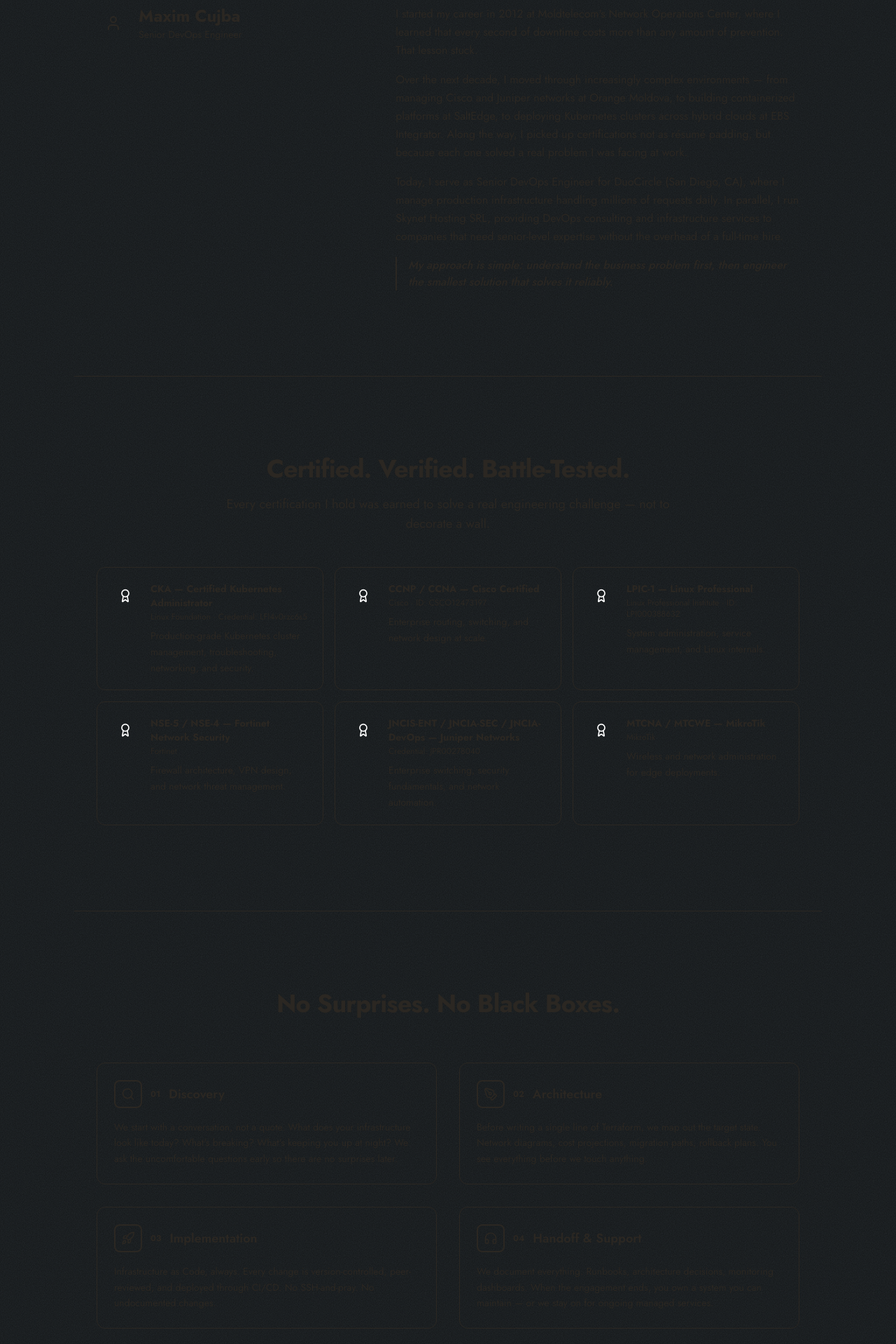
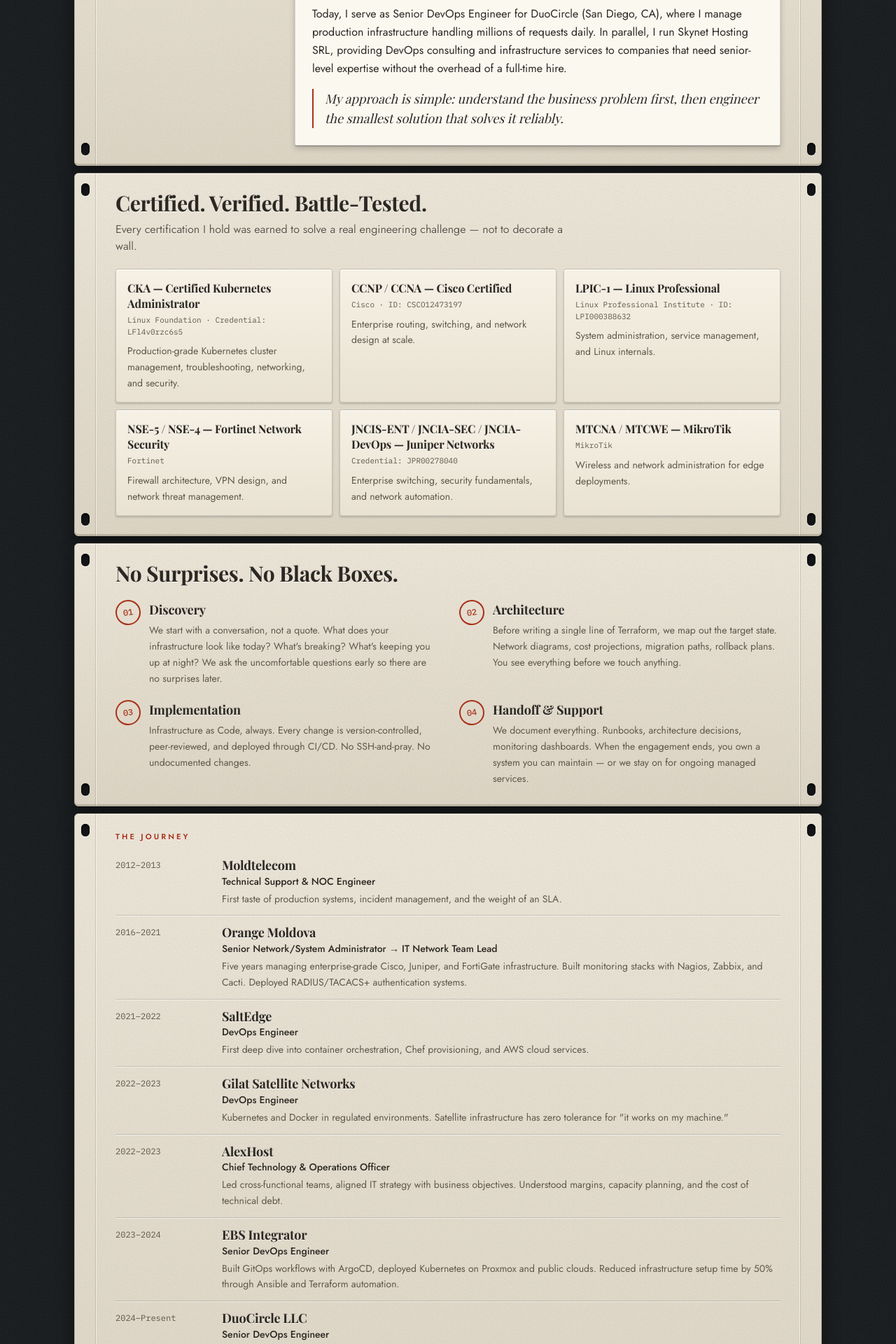
Before and after one commit to mcujba/devopsflow, a Next.js app: page /en/about in a window 1280 px wide. Shown: the part 640-2560 px from the top of the page at 70% size. Built offline with nearby package versions, Linux system fonts and the light colour scheme; no server answers; a web font is replaced by a local one.

Commit message:
feat: restyle about page as rack modules
Co-Authored-By: Claude Opus 5.5 <noreply@anthropic.com>

```diff
--- a/src/components/about/about-sections.tsx
+++ b/src/components/about/about-sections.tsx
@@ -1,21 +1,6 @@
 import { useTranslations } from "next-intl";
-import {
-  Building2,
-  User,
-  Award,
-  Search,
-  PenTool,
-  Rocket,
-  Headphones,
-  Heart,
-  Shield,
-  MessageSquare,
-  Eye,
-  ArrowRight,
-  Calendar,
-  Briefcase,
-} from "lucide-react";
 import { Link } from "@/i18n/navigation";
+import { Unit } from "@/components/rack/unit";
 
 /* ─── Hero ────────────────────────────────────────────── */
 
@@ -23,60 +8,11 @@ export function AboutHero() {
   const t = useTranslations("AboutPage");
 
   return (
-    <section className="relative py-20 sm:py-28">
-      <div className="absolute inset-0 -z-10 bg-gradient-to-b from-primary/5 via-background to-background" />
-      <div className="mx-auto max-w-6xl px-4 sm:px-6 lg:px-8">
-        <div
-          className="mx-auto max-w-3xl text-center"
-        >
-          <h1 className="text-4xl font-bold tracking-tight sm:text-5xl lg:text-6xl">
-            {t("hero_title")}
-          </h1>
-          <p className="mt-6 text-lg text-muted-foreground sm:text-xl">
-            {t("hero_subtitle")}
-          </p>
-        </div>
-      </div>
-    </section>
-  );
-}
-
-/* ─── Company ─────────────────────────────────────────── */
-
-export function AboutCompany() {
-  const t = useTranslations("AboutPage");
-
-  return (
-    <section className="border-t border-border/40 py-20 sm:py-28">
-      <div className="mx-auto max-w-6xl px-4 sm:px-6 lg:px-8">
-        <div className="grid items-start gap-12 lg:grid-cols-5 lg:gap-16">
-          <div
-            className="lg:col-span-2"
-          >
-            <div className="flex items-center gap-3">
-              <div className="flex h-12 w-12 items-center justify-center rounded-xl bg-primary/10">
-                <Building2 className="h-6 w-6 text-primary" aria-hidden="true" />
-              </div>
-              <h2 className="text-2xl font-bold">{t("company_name")}</h2>
-            </div>
-          </div>
-
-          <div
-            className="space-y-4 lg:col-span-3"
-          >
-            <p className="text-muted-foreground leading-relaxed">
-              {t("company_p1")}
-            </p>
-            <p className="text-muted-foreground leading-relaxed">
-              {t("company_p2")}
-            </p>
-            <p className="font-medium text-primary">
-              {t("company_registered")}
-            </p>
-          </div>
-        </div>
-      </div>
-    </section>
+    <Unit>
+      <p className="engraved">{t("founder_name")}</p>
+      <h1 className="display mt-2 max-w-3xl text-3xl leading-tight sm:text-5xl">{t("hero_title")}</h1>
+      <p className="relief mt-4 max-w-2xl text-lg leading-relaxed text-ink-muted">{t("hero_subtitle")}</p>
+    </Unit>
   );
 }
 
@@ -86,42 +22,71 @@ export function AboutFounder() {
   const t = useTranslations("AboutPage");
 
   return (
-    <section className="border-t border-border/40 bg-card/50 py-20 sm:py-28">
-      <div className="mx-auto max-w-6xl px-4 sm:px-6 lg:px-8">
-        <div className="grid items-start gap-12 lg:grid-cols-5 lg:gap-16">
-          <div
-            className="lg:col-span-2"
-          >
-            <div className="flex items-center gap-3">
-              <div className="flex h-12 w-12 items-center justify-center rounded-xl bg-primary/10">
-                <User className="h-6 w-6 text-primary" aria-hidden="true" />
+    <Unit>
+      <div className="grid gap-6 lg:grid-cols-[14rem_minmax(0,1fr)] lg:gap-8">
+        <div>
+          <h2 className="display text-2xl">{t("founder_name")}</h2>
+          <p className="engraved mt-1">{t("founder_role")}</p>
         </div>
-              <div>
-                <h2 className="text-2xl font-bold">{t("founder_name")}</h2>
-                <p className="text-sm text-muted-foreground">{t("founder_role")}</p>
+        <div className="sheet space-y-4 p-5 leading-relaxed sm:p-6">
+          <p>{t("founder_p1")}</p>
+          <p>{t("founder_p2")}</p>
+          <p>{t("founder_p3")}</p>
+          <p className="border-l-2 border-red pl-4 font-display text-lg italic">{t("founder_approach")}</p>
         </div>
       </div>
+    </Unit>
+  );
+}
+
+/* ─── Certifications ──────────────────────────────────── */
+
+const certKeys = ["cka", "ccnp", "lpic", "nse", "juniper", "mikrotik"] as const;
+
+export function AboutCertifications() {
+  const t = useTranslations("AboutPage");
+
+  return (
+    <Unit>
+      <h2 className="display text-2xl sm:text-3xl">{t("certs_title")}</h2>
+      <p className="relief mt-2 max-w-2xl text-ink-muted">{t("certs_subtitle")}</p>
+      <ul className="mt-5 grid gap-2.5 sm:grid-cols-2 lg:grid-cols-3">
+        {certKeys.map((key) => (
+          <li key={key} className="raised p-4">
+            <h3 className="display text-base leading-snug">{t(`cert_${key}_name`)}</h3>
+            <p className="mt-1 font-mono text-[0.6875rem] text-ink-muted">{t(`cert_${key}_org`)}</p>
+            <p className="mt-2 text-sm leading-relaxed text-ink-muted">{t(`cert_${key}_desc`)}</p>
+          </li>
+        ))}
+      </ul>
+    </Unit>
+  );
+}
+
+/* ─── Process ─────────────────────────────────────────── */
+
+const processSteps = ["s1", "s2", "s3", "s4"] as const;
+
+export function AboutProcess() {
+  const t = useTranslations("AboutPage");
+
+  return (
+    <Unit>
+      <h2 className="display text-2xl sm:text-3xl">{t("process_title")}</h2>
+      <ol className="mt-5 grid gap-x-8 gap-y-5 sm:grid-cols-2">
+        {processSteps.map((step, index) => (
+          <li key={step} className="grid grid-cols-[2.25rem_minmax(0,1fr)] gap-3">
+            <span className="stamp" aria-hidden="true">
+              0{index + 1}
+            </span>
+            <div>
+              <h3 className="display text-lg">{t(`process_${step}_title`)}</h3>
+              <p className="mt-1 text-sm leading-relaxed text-ink-muted">{t(`process_${step}_desc`)}</p>
             </div>
-
-          <div
-            className="space-y-4 lg:col-span-3"
-          >
-            <p className="text-muted-foreground leading-relaxed">
-              {t("founder_p1")}
-            </p>
-            <p className="text-muted-foreground leading-relaxed">
-              {t("founder_p2")}
-            </p>
-            <p className="text-muted-foreground leading-relaxed">
-              {t("founder_p3")}
-            </p>
-            <p className="border-l-2 border-primary pl-4 font-medium italic">
-              {t("founder_approach")}
-            </p>
-          </div>
-        </div>
-      </div>
-    </section>
+          </li>
+        ))}
+      </ol>
+    </Unit>
   );
 }
 
@@ -136,212 +101,62 @@ export function AboutTimeline() {
   const t = useTranslations("AboutPage");
 
   return (
-    <section className="border-t border-border/40 py-20 sm:py-28">
-      <div className="mx-auto max-w-6xl px-4 sm:px-6 lg:px-8">
-        <div
-          className="mx-auto mb-16 max-w-2xl text-center"
-        >
-          <h2 className="text-sm font-semibold uppercase tracking-wider text-primary">
-            {t("timeline_label")}
-          </h2>
+    <Unit>
+      <h2 className="label-red">{t("timeline_label")}</h2>
+      <ol className="ledger mt-2">
+        {timelineEntries.map((key) => (
+          <li key={key} className="grid gap-x-6 gap-y-1 py-3 sm:grid-cols-[8rem_minmax(0,1fr)]">
+            <p className="font-mono text-xs text-ink-muted sm:pt-1">{t(`tl_${key}_date`)}</p>
+            <div>
+              <h3 className="display text-lg leading-snug">{t(`tl_${key}_company`)}</h3>
+              <p className="text-sm font-medium">{t(`tl_${key}_role`)}</p>
+              <p className="mt-1 text-sm leading-relaxed text-ink-muted">{t(`tl_${key}_desc`)}</p>
             </div>
-
-        <div className="relative">
-          {/* Vertical line */}
-          <div className="absolute left-4 top-0 bottom-0 hidden w-px bg-border/60 sm:block lg:left-1/2 lg:-translate-x-px" />
-
-          <div className="space-y-8 sm:space-y-12">
-            {timelineEntries.map((key, i) => (
-              <div
-                key={key}
-                className={`relative grid gap-4 sm:grid-cols-[1fr] sm:pl-12 lg:grid-cols-2 lg:gap-12 lg:pl-0 ${
-                  i % 2 === 0 ? "" : "lg:direction-rtl"
-                }`}
-              >
-                {/* Dot */}
-                <div className="absolute left-4 top-1 hidden h-3 w-3 -translate-x-1/2 rounded-full border-2 border-primary bg-background sm:block lg:left-1/2" />
-
-                {/* Content — alternate sides on desktop */}
-                <div className={`${i % 2 === 0 ? "lg:text-right lg:pr-12" : "lg:col-start-2 lg:pl-12"}`}>
-                  <div className="flex items-center gap-2 text-sm text-primary lg:justify-start">
-                    <Calendar className="h-3.5 w-3.5 lg:hidden" aria-hidden="true" />
-                    {t(`tl_${key}_date` as Parameters<typeof t>[0])}
-                  </div>
-                  <h3 className="mt-1 flex items-center gap-2 text-lg font-bold">
-                    <Briefcase className="h-4 w-4 text-muted-foreground lg:hidden" aria-hidden="true" />
-                    {t(`tl_${key}_company` as Parameters<typeof t>[0])}
-                  </h3>
-                  <p className="text-sm font-medium text-muted-foreground">
-                    {t(`tl_${key}_role` as Parameters<typeof t>[0])}
-                  </p>
-                  <p className="mt-2 text-sm text-muted-foreground leading-relaxed">
-                    {t(`tl_${key}_desc` as Parameters<typeof t>[0])}
-                  </p>
-                </div>
-
-                {/* Empty column for alternating layout */}
-                {i % 2 === 0 && <div className="hidden lg:block" />}
-              </div>
+          </li>
         ))}
-          </div>
-        </div>
-      </div>
-    </section>
+      </ol>
+    </Unit>
   );
 }
 
-/* ─── Certifications (detailed) ───────────────────────── */
+/* ─── Company ─────────────────────────────────────────── */
 
-const certKeys = ["cka", "ccnp", "lpic", "nse", "juniper", "mikrotik"] as const;
-export function AboutCertifications() {
+export function AboutCompany() {
   const t = useTranslations("AboutPage");
 
   return (
-    <section className="border-t border-border/40 bg-card/50 py-20 sm:py-28">
-      <div className="mx-auto max-w-6xl px-4 sm:px-6 lg:px-8">
-        <div
-          className="mx-auto mb-12 max-w-2xl text-center"
-        >
-          <h2 className="text-3xl font-bold tracking-tight sm:text-4xl">
-            {t("certs_title")}
-          </h2>
-          <p className="mt-4 text-lg text-muted-foreground">{t("certs_subtitle")}</p>
-        </div>
-
-        <div
-          className="grid gap-4 sm:grid-cols-2 lg:grid-cols-3"
-        >
-          {certKeys.map((key) => (
-            <div
-              key={key}
-              className="rounded-xl border border-border/60 bg-card p-5 transition-colors hover:border-primary/40 hover:shadow-lg hover:shadow-primary/5"
-            >
-              <div className="flex items-start gap-4">
-                <div className="bg-gradient-solid flex h-10 w-10 shrink-0 items-center justify-center rounded-lg">
-                  <Award className="h-5 w-5 text-white" aria-hidden="true" />
-                </div>
-                <div>
-                  <h3 className="text-sm font-bold">
-                    {t(`cert_${key}_name` as Parameters<typeof t>[0])}
-                  </h3>
-                  <p className="mt-0.5 text-xs text-muted-foreground">
-                    {t(`cert_${key}_org` as Parameters<typeof t>[0])}
-                  </p>
-                  <p className="mt-2 text-sm text-muted-foreground leading-relaxed">
-                    {t(`cert_${key}_desc` as Parameters<typeof t>[0])}
-                  </p>
+    <Unit>
+      <div className="grid gap-6 lg:grid-cols-[14rem_minmax(0,1fr)] lg:gap-8">
+        <h2 className="display text-2xl">{t("company_name")}</h2>
+        <div className="sheet space-y-4 p-5 leading-relaxed sm:p-6">
+          <p>{t("company_p1")}</p>
+          <p>{t("company_p2")}</p>
+          <p className="font-semibold text-red">{t("company_registered")}</p>
         </div>
       </div>
-            </div>
-          ))}
-        </div>
-      </div>
-    </section>
-  );
-}
-
-/* ─── Process ─────────────────────────────────────────── */
-
-const processSteps = [
-  { key: "s1", icon: Search, step: "01" },
-  { key: "s2", icon: PenTool, step: "02" },
-  { key: "s3", icon: Rocket, step: "03" },
-  { key: "s4", icon: Headphones, step: "04" },
-] as const;
-
-export function AboutProcess() {
-  const t = useTranslations("AboutPage");
-
-  return (
-    <section className="border-t border-border/40 py-20 sm:py-28">
-      <div className="mx-auto max-w-6xl px-4 sm:px-6 lg:px-8">
-        <div
-          className="mx-auto mb-16 max-w-2xl text-center"
-        >
-          <h2 className="text-3xl font-bold tracking-tight sm:text-4xl">
-            {t("process_title")}
-          </h2>
-        </div>
-
-        <div
-          className="grid gap-8 sm:grid-cols-2"
-        >
-          {processSteps.map((step) => {
-            const Icon = step.icon;
-            return (
-              <div
-                key={step.key}
-                className="relative rounded-xl border border-border/60 bg-card p-6"
-              >
-                <div className="mb-4 flex items-center gap-3">
-                  <div className="flex h-10 w-10 items-center justify-center rounded-lg border-2 border-primary/30 bg-card">
-                    <Icon className="h-5 w-5 text-primary" aria-hidden="true" />
-                  </div>
-                  <span className="text-xs font-bold text-primary">{step.step}</span>
-                  <h3 className="text-lg font-semibold">
-                    {t(`process_${step.key}_title` as Parameters<typeof t>[0])}
-                  </h3>
-                </div>
-                <p className="text-sm text-muted-foreground leading-relaxed">
-                  {t(`process_${step.key}_desc` as Parameters<typeof t>[0])}
-                </p>
-              </div>
-            );
-          })}
-        </div>
-      </div>
-    </section>
+    </Unit>
   );
 }
 
 /* ─── Values ──────────────────────────────────────────── */
 
-const values = [
-  { key: "1", icon: Heart },
-  { key: "2", icon: Shield },
-  { key: "3", icon: MessageSquare },
-  { key: "4", icon: Eye },
-] as const;
+const values = ["1", "2", "3", "4"] as const;
 
 export function AboutValues() {
   const t = useTranslations("AboutPage");
 
   return (
-    <section className="border-t border-border/40 bg-card/50 py-20 sm:py-28">
-      <div className="mx-auto max-w-6xl px-4 sm:px-6 lg:px-8">
-        <div
-          className="mx-auto mb-12 max-w-2xl text-center"
-        >
-          <h2 className="text-3xl font-bold tracking-tight sm:text-4xl">
-            {t("values_title")}
-          </h2>
-        </div>
-
-        <div
-          className="grid gap-6 sm:grid-cols-2"
-        >
-          {values.map((v) => {
-            const Icon = v.icon;
-            return (
-              <div
-                key={v.key}
-                className="rounded-xl border border-border/60 bg-card p-6"
-              >
-                <div className="mb-3 flex h-10 w-10 items-center justify-center rounded-lg bg-primary/10">
-                  <Icon className="h-5 w-5 text-primary" aria-hidden="true" />
-                </div>
-                <h3 className="text-lg font-semibold">
-                  {t(`value_${v.key}_title` as Parameters<typeof t>[0])}
-                </h3>
-                <p className="mt-2 text-sm text-muted-foreground leading-relaxed">
-                  {t(`value_${v.key}_desc` as Parameters<typeof t>[0])}
-                </p>
-              </div>
-            );
-          })}
-        </div>
-      </div>
-    </section>
+    <Unit>
+      <h2 className="display text-2xl sm:text-3xl">{t("values_title")}</h2>
+      <ul className="mt-5 grid gap-2.5 sm:grid-cols-2">
+        {values.map((key) => (
+          <li key={key} className="raised p-4">
+            <h3 className="display text-lg leading-snug">{t(`value_${key}_title`)}</h3>
+            <p className="mt-1.5 text-sm leading-relaxed text-ink-muted">{t(`value_${key}_desc`)}</p>
+          </li>
+        ))}
+      </ul>
+    </Unit>
   );
 }
 
@@ -351,30 +166,21 @@ export function AboutCTA() {
   const t = useTranslations("AboutPage");
 
   return (
-    <section className="border-t border-border/40 py-20 sm:py-28">
-      <div className="mx-auto max-w-6xl px-4 sm:px-6 lg:px-8">
-        <div
-          className="mx-auto max-w-2xl text-center"
-        >
-          <h2 className="text-3xl font-bold tracking-tight sm:text-4xl">
-            {t("cta_title")}
-          </h2>
-          <p className="mt-4 text-lg text-muted-foreground">
-            {t("cta_desc")}
-          </p>
-          <div
-            className="mt-8 flex flex-col justify-center gap-3 sm:flex-row"
-          >
-            <Link href="/#contact" className="btn-primary">
+    <Unit>
+      <div className="flex flex-wrap items-center justify-between gap-4">
+        <div>
+          <h2 className="display text-2xl">{t("cta_title")}</h2>
+          <p className="mt-1 max-w-xl text-ink-muted">{t("cta_desc")}</p>
+        </div>
+        <div className="flex flex-wrap items-center gap-3">
+          <Link href="/#contact" className="key-red">
             {t("cta_consult")}
-              <ArrowRight className="ml-2 h-4 w-4" aria-hidden="true" />
           </Link>
-            <Link href="/#services" className="btn-ghost">
+          <Link href="/#services" className="key min-h-11 px-4 font-sans tracking-[0.12em]">
             {t("cta_services")}
           </Link>
         </div>
       </div>
-      </div>
-    </section>
+    </Unit>
   );
 }
```
Lines whose indentation alone changed are shown as unchanged.
